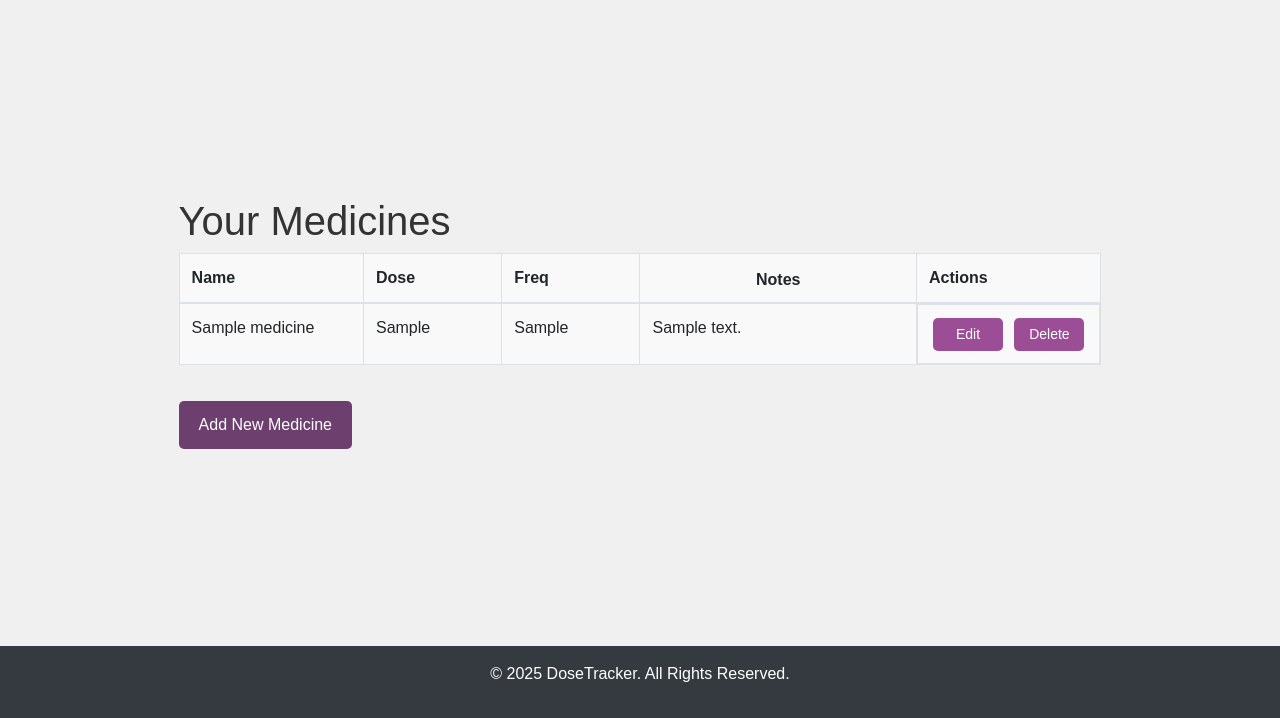
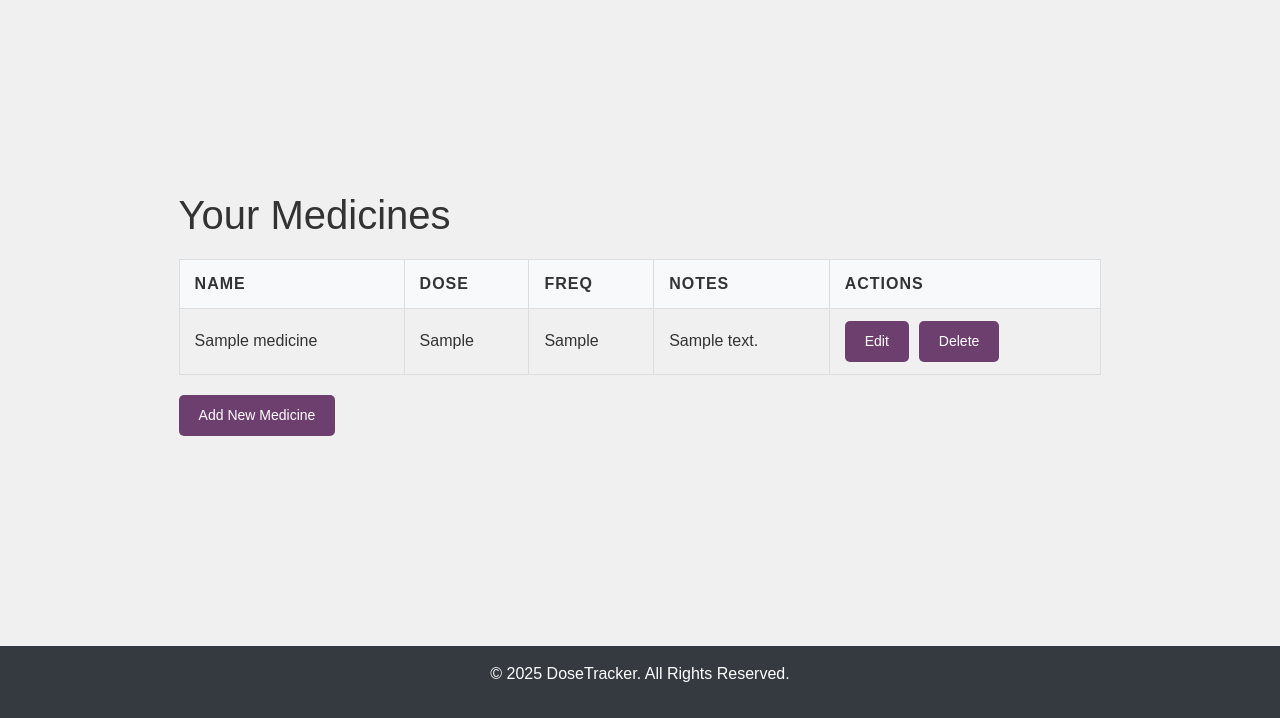
Before and after one commit to djr812/DoseTracker, a Flask app: page /medicines/my_medicine in a window 1280 px wide. Shown: the part 82-800 px from the top of the page. Run offline with Flask 3, Linux system fonts and the light colour scheme; a user stored in the database is signed in; tables that the repository leaves empty hold one stand-in row (values such as "Sample post"); some libraries are stand-ins or nearby versions.

Commit message:
Added Delete_medicine and style changes

```diff
--- a/app/medicines/routes.py
+++ b/app/medicines/routes.py
@@ -36,6 +36,7 @@ def add_medicine():
         medicine_name = request.form.get('name')
         dosage = request.form.get('dosage')
         frequency = request.form.get('frequency')
+        notes = request.form.get('notes')
 
         # Find the medicine in the database or create it
         medicine = Medicine.query.filter_by(name=medicine_name).first()
@@ -49,14 +50,15 @@ def add_medicine():
             user_id=current_user.id,
             medicine_id=medicine.id,
             dosage=dosage,
-            frequency=frequency
+            frequency=frequency,
+            notes=notes
         )
 
         try:
             db.session.add(user_medicine)
             db.session.commit()
             flash('Medicine added successfully!', 'success')
-            return redirect(url_for('medicines.view_medicines'))
+            return redirect(url_for('medicines.my_medicine'))
         except Exception as e:
             db.session.rollback()
             flash(f'Error: {e}', 'error')
--- a/app/static/css/style.css
+++ b/app/static/css/style.css
@@ -184,132 +209,111 @@ button:hover {
     background-color: #542a47;
 }
 
-.sign-up-link {
+.sign-up-link a {
     text-align: center;
     font-size: 14px;
+    color: #6c3f6e;
 }
 
-/* Table container for my_medicine page */
-.my_medicine_page .medicine-table-container {
-    padding: 15px;
-    margin-top: 20px;
-    background-color: #fff;
-    border-radius: 10px;
-    box-shadow: 0px 4px 10px rgba(0, 0, 0, 0.1);
+/* General Container Styling */
+.container {
+    margin-top: 30px;
+    margin-bottom: 30px;
 }
 
-/* Table container */
-.medicine-table-container {
-    padding: 15px;
+/* Medicines Table Styling */
+#medicines-table {
+    width: 100%;
     margin-top: 20px;
-    background-color: #fff;
-    border-radius: 10px;
-    box-shadow: 0px 4px 10px rgba(0, 0, 0, 0.1);
-}
-
-.table {
-    width: 100%;
-    table-layout: fixed;
     border-collapse: collapse;
-    background-color: #f9f9f9;
-}
-
-/* Define the widths for the columns */
-.table th:nth-child(1),
-.table td:nth-child(1) {
-    width: 20%;  /* First column: Medicine Name */
-    background-color: #f9f9f9;
-}
-
-.table th:nth-child(2),
-.table td:nth-child(2) {
-    width: 15%;  /* Second column: Dosage */
-    background-color: #f9f9f9;
-}
-
-.table th:nth-child(3),
-.table td:nth-child(3) {
-    width: 15%;  /* Third column: Frequency */
-    background-color: #f9f9f9;
-}
-
-.table th:nth-child(4),
-.table td:nth-child(4) {
-    width: 30%;  /* Fourth column: Actions */
-    background-color: #f9f9f9;
-}
-
-/* Adjust the "Actions" column */
-.table td:last-child {
-    display: flex;
-    justify-content: space-between;
-    align-items: center;
-    gap: 10px;
-    padding: 10px 15px;
-    min-width: 150px;
-    box-sizing: border-box;
-    height: 60px;
-    background-color: #f9f9f9;
-}
-
-/* Add a background color and style to the "Actions" header */
-.table th:nth-child(4) {
-    background-color: #f9f9f9;
-    text-align: center;
-    padding: 10px;
-}
-
-/* Styling for action buttons */
-.table td button {
-    padding: 6px 12px;
-    font-size: 14px;
-    color: white;
-    background-color: #9b4d96; /* Mauve color */
-    border: none;
-    border-radius: 5px;
-    cursor: pointer;
-    transition: background-color 0.3s;
-    width: auto;
-    text-align: center;
-}
-
-/* Hover effect for buttons */
-.table td button:hover {
-    background-color: #7a3d74;
-}
-
-/* Add a minimum width for the action buttons if necessary */
-.table td button {
-    min-width: 70px;
-    max-width: 120px;
-}
-
-/* Adjust header font size */
-.table th {
     font-size: 16px;
 }
 
-/* Make sure the table is responsive */
-.table-responsive {
-    overflow-x: auto;
+#medicines-table th, #medicines-table td {
+    padding: 12px 15px;
+    text-align: left;
+    border: 1px solid #ddd;
 }
 
-/* Styling for buttons */
+#medicines-table th {
+    background-color: #f8f9fa; /* Light gray background */
+    font-weight: bold;
+}
+
+#medicines-table tr:nth-child(even) {
+    background-color: #f9f9f9; /* Light background for alternating rows */
+}
+
+#medicines-table tr:hover {
+    background-color: #f1f1f1; /* Slight hover effect */
+}
+
+#medicines-col-header {
+    text-transform: uppercase;
+    letter-spacing: 1px;
+}
+
+/* Button Styling */
+#add-medicine-btn, .btn-primary, .btn-danger {
+    font-size: 14px;
+    padding: 10px 20px;
+    border-radius: 5px;
+    margin-top: 20px;
+}
+
 #add-medicine-btn {
-    margin-top: 20px;
-    background-color: #6c3f6e; /* Mauve color */
+    margin-bottom: 20px;
+}
+
+#add-medicine-btn {
+    background-color: #6c3f6e;
     color: white;
     border: none;
-    padding: 12px 20px;
-    font-size: 16px;
-    cursor: pointer;
-    border-radius: 5px;
-    transition: background-color 0.3s;
 }
 
 #add-medicine-btn:hover {
     background-color: #542a47;
+    cursor: pointer;
 }
+
+/* Edit and Delete Buttons */
+.btn-primary {
+    background-color: #6c3f6e;
+    border: none;
+}
+
+.btn-primary:hover {
+    background-color: #138496;
+    cursor: pointer;
+}
+
+.btn-danger {
+    background-color: #6c3f6e;
+    border: none;
+}
+
+.btn-danger:hover {
+    background-color: #c82333;
+    cursor: pointer;
+}
+
+/* Container for the action buttons (Edit & Delete) */
+.action-buttons {
+    display: flex;
+    gap: 10px;
+    justify-content: flex-start;
+}
+
+/* Individual button style in the action-buttons div */
+.action-buttons .btn {
+    margin: 0;
+}
+
+/* Additional Styling for Alerts, Error Messages, etc. */
+.alert {
+    margin-top: 20px;
+}
+
 
 /* Footer styles */
 .footer {
--- a/app/static/js/script.js
+++ b/app/static/js/script.js
@@ -29,6 +29,7 @@ document.addEventListener('DOMContentLoaded', function () {
     } else {
         console.error("Medicines data is not in the expected format or is missing");
     }
+});
 
 // Function to handle deleting a medicine
 function deleteMedicine(medicineId) {
@@ -47,4 +48,3 @@ document.addEventListener('DOMContentLoaded', function () {
         });
     }
 }
-});
--- a/app/templates/add_medicine.html
+++ b/app/templates/add_medicine.html
@@ -20,6 +20,11 @@
                 <input type="text" class="form-control" id="frequency" name="frequency" required>
             </div>
 
+            <div class="form-group">
+                <label for="notes">Notes</label>
+                <textarea class="form-control" id="notes" name="notes" rows="2"></textarea>
+            </div>
+
             <button type="submit" class="btn btn-primary">Add Medicine</button>
         </form>
     </div>
--- a/app/templates/index.html
+++ b/app/templates/index.html
@@ -1,11 +1,11 @@
 {% extends 'layout.html' %}
 
 {% block content %}
-    <div class="container">
+    <div class="sign-up-container">
         <!-- Logo and App Title -->
         <div class="logo-container">
             <img src="{{ url_for('static', filename='img/logo.png') }}" alt="DoseTracker Logo" class="logo">
-            <h1 class="app-title">Dose Tracker</h1>
+            <h2 class="app-title">Dose Tracker</h2>
         </div>
 
         <!-- Login Form -->
--- a/app/templates/my_medicine.html
+++ b/app/templates/my_medicine.html
@@ -6,14 +6,14 @@
     <h1>Your Medicines</h1>
 
     <!-- Table for displaying the medicines -->
-    <table class="table table-bordered" id="medicines-table">
-        <thead>
+    <table id="medicines-table">
+        <thead id="medicines-thead">
             <tr>
-                <th>Name</th>
-                <th>Dose</th>
-                <th>Freq</th>
-                <th>Notes</th>
-                <th>Actions</th>
+                <th id="medicines-col-header">Name</th>
+                <th id="medicines-col-header">Dose</th>
+                <th id="medicines-col-header">Freq</th>
+                <th id="medicines-col-header">Notes</th>
+                <th id="medicines-col-header">Actions</th>
             </tr>
         </thead>
         <tbody id="medicines-tbody">
@@ -30,6 +30,8 @@
         fetch('/medicines/api/medicines')
             .then(response => response.json())  // Parse the JSON response
             .then(medicines => {
+                console.log("Medicines data:", medicines);
+
                 // Get the table body element where we will add the rows
                 const medicinesTableBody = document.getElementById('medicines-tbody');
 
@@ -44,8 +46,10 @@
                             <td>${medicine.frequency}</td>
                             <td>${medicine.notes || 'N/A'}</td>
                             <td>
+                                <div class="action-buttons">
                                     <button class="btn btn-primary" onclick="window.location.href='/medicines/edit_medicine/${ medicine.id }'">Edit</button>
                                     <button class="btn btn-danger" onclick="deleteMedicine(${medicine.id})">Delete</button>
+                                </div>
                             </td>
                         `;
 
@@ -59,11 +63,14 @@
             .catch(error => {
                 console.error("Error fetching medicines data:", error);
             });
+    });
 
 // Function to handle deleting a medicine
 function deleteMedicine(medicineId) {
+    console.log("Attempting to delete medicine with ID:", medicineId);
+
     if (confirm("Are you sure you want to delete this medicine?")) {
-            fetch(`/delete_medicine/${medicineId}`, {
+        fetch(`/medicines/delete_medicine/${medicineId}`, {
             method: 'DELETE',
             headers: {
                 'Content-Type': 'application/json',
@@ -76,8 +83,7 @@
             }
         });
     }
-    }
-});
+};
 
 </script>
 {% endblock %}
```
Also changed, not shown: other parts of app/static/css/style.css (+57 -32 lines), app/templates/sign_up.html (+5 -9 lines). Lines whose indentation alone changed are shown as unchanged.
